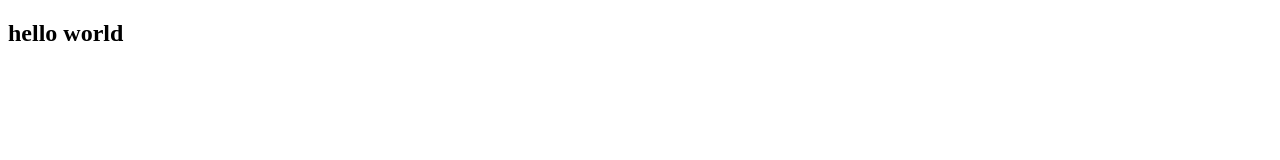
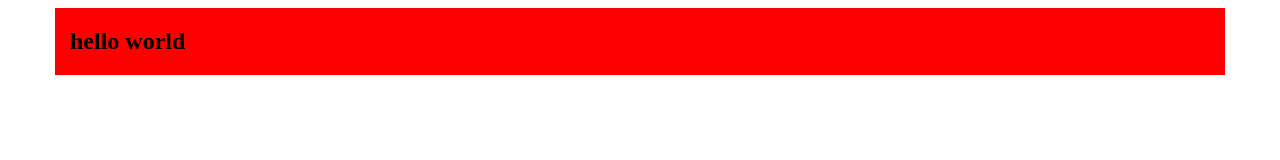
Before and after one commit to emaschool/emaschool.github.io, a plain HTML site: page index.html in a window 1280 px wide. Drawn offline with Linux system fonts and the light colour scheme.

Commit message:
baby steps

```diff
--- /dev/null
+++ b/css/styles.css
@@ -0,0 +1,3 @@
+.container{
+  background-color: red;
+}
--- a/index.html
+++ b/index.html
@@ -4,11 +4,22 @@
 
 	<head>
 	<title>Edinburgh Montessori Arts School</title>
+	<meta charset="utf-8">
+	<meta http-equiv="X-UA-Compatible" content="IE=edge">
+	<meta name="viewport" content="width=device-width, initial-scale=1">
 	<link rel="stylesheet" href="css/grid12.css">
+	<link rel="stylesheet" href="css/styles.css">
 	</head>
 
 	<body>
+
+	<div class='container'>
 		<h2>hello world </h2>
+
+	</div>
+
+
+
 
 	</body>
 </html>
```
Also changed, not shown: 2 other files.
